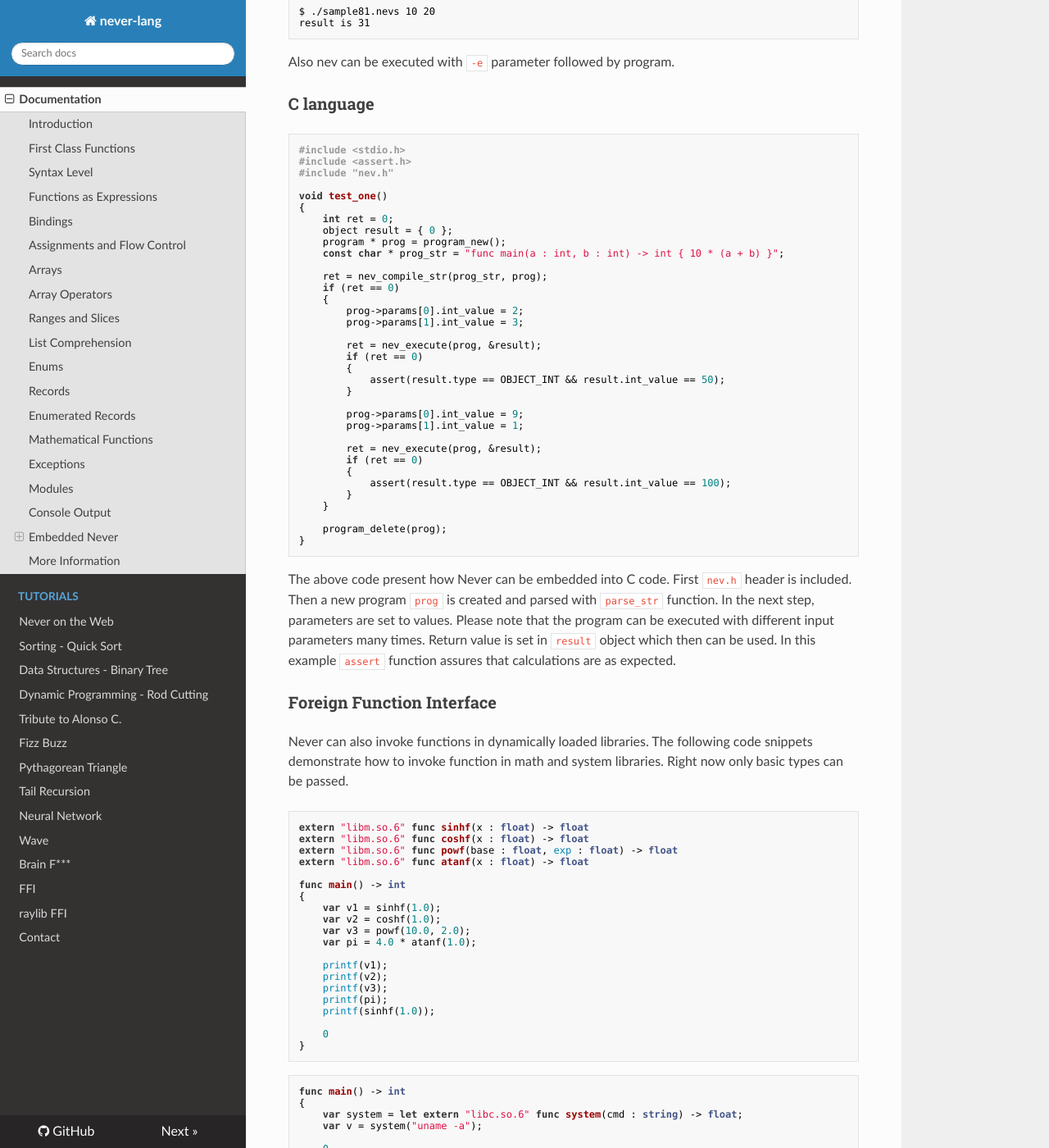
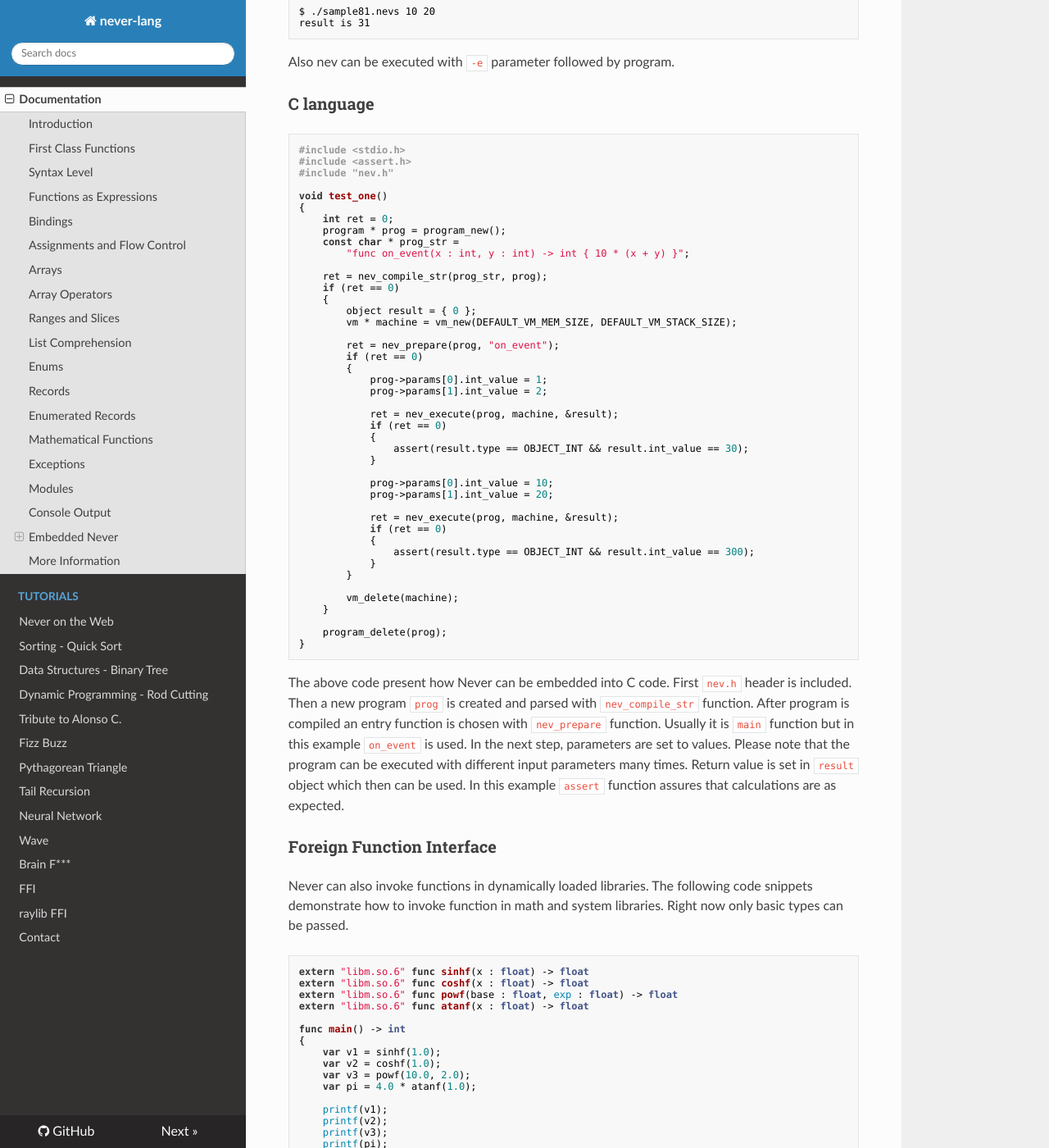
Before and after one commit to never-lang/never-docs, an MkDocs documentation site: the page built from docs/index.md, in a window 1280 px wide and 1400 px high, scrolled down 23234 px. Shown: the whole window at 82% size. Built offline with MkDocs 1.6.1, drawn with Linux system fonts in a browser that asks for light colours.

Commit message:
Embedding Never docs updated

````diff
--- a/docs/index.md
+++ b/docs/index.md
@@ -1467,30 +1467,39 @@ Also nev can be executed with ```-e``` parameter followed by program.
 void test_one()
 {
     int ret = 0;
-    object result = { 0 };
     program * prog = program_new();
-    const char * prog_str = "func main(a : int, b : int) -> int { 10 * (a + b) }";
+    const char * prog_str =
+        "func on_event(x : int, y : int) -> int { 10 * (x + y) }";
 
     ret = nev_compile_str(prog_str, prog);
     if (ret == 0)
     {
-        prog->params[0].int_value = 2;
-        prog->params[1].int_value = 3;
-
-        ret = nev_execute(prog, &result);
+        object result = { 0 };
+        vm * machine = vm_new(DEFAULT_VM_MEM_SIZE, DEFAULT_VM_STACK_SIZE);
+
+        ret = nev_prepare(prog, "on_event");
         if (ret == 0)
         {
-            assert(result.type == OBJECT_INT && result.int_value == 50);
+            prog->params[0].int_value = 1;
+            prog->params[1].int_value = 2;
+
+            ret = nev_execute(prog, machine, &result);
+            if (ret == 0)
+            {
+                assert(result.type == OBJECT_INT && result.int_value == 30);
+            }
+
+            prog->params[0].int_value = 10;
+            prog->params[1].int_value = 20;
+
+            ret = nev_execute(prog, machine, &result);
+            if (ret == 0)
+            {
+                assert(result.type == OBJECT_INT && result.int_value == 300);
+            }
         }
 
-        prog->params[0].int_value = 9;
-        prog->params[1].int_value = 1;
-
-        ret = nev_execute(prog, &result);
-        if (ret == 0)
-        {
-            assert(result.type == OBJECT_INT && result.int_value == 100);
-        }
+        vm_delete(machine);
     }
 
     program_delete(prog);
@@ -1498,10 +1507,12 @@ void test_one()
 ```
 The above code present how Never can be embedded into C code. First ```nev.h```
 header is included. Then a new program ```prog``` is created and parsed with
-```parse_str``` function. In the next step, parameters are set to values. Please
-note that the program can be executed with different input parameters many times.
-Return value is set in ```result``` object which then can be used. In this
-example ```assert``` function assures that calculations are as expected.
+```nev_compile_str``` function. After program is compiled an entry function
+is chosen with ```nev_prepare``` function. Usually it is ```main``` function
+but in this example ```on_event``` is used. In the next step, parameters are
+set to values. Please note that the program can be executed with different input
+parameters many times. Return value is set in ```result``` object which then can be used.
+In this example ```assert``` function assures that calculations are as expected.
 
 ### Foreign Function Interface
 
````
Also changed, not shown: docs/ffi.md (+0 -16 lines).
